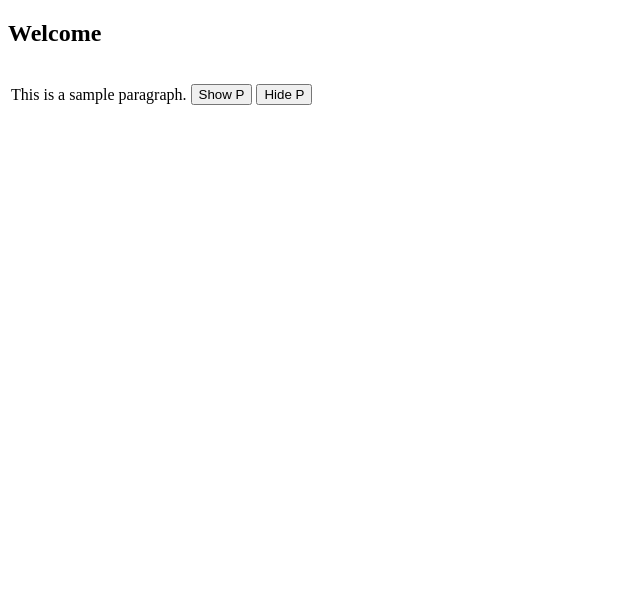
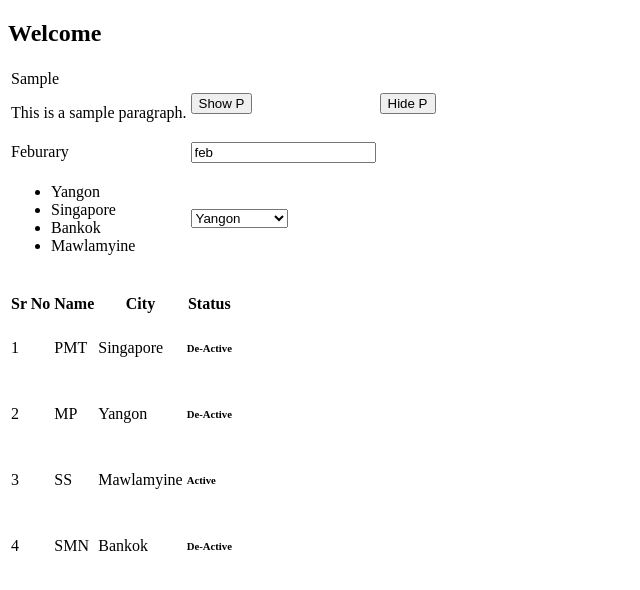
Before and after one commit to wahwahmayphu/angualr20-app, an Angular app in the folder angular20Tutorial/: page / in a window 1280 px wide. Shown: the top 590 px of the page, without its empty margins (0-640 px from the left). Built offline with nearby package versions, Linux system fonts and the light colour scheme.

Commit message:
add control flow statement @else if and @for

```diff
--- a/angular20Tutorial/src/app/components/control-flow/control-flow.html
+++ b/angular20Tutorial/src/app/components/control-flow/control-flow.html
@@ -3,8 +3,10 @@
       <td>
 
          @if( isParaVisible === true) {
+            <span>Sample</span>
             <p>This is a sample paragraph.</p>
          } @else {
+            <small>Small tag</small>
             <h3>isParaVisible has false value</h3>
          }
       </td>
@@ -19,4 +21,73 @@
 
 
    </tr>
+
+   <tr>
+      <td>
+         @if (startMonthName == 'jan') {
+            <span>January</span>
+         } @else if (startMonthName == 'feb') {
+            <span>Feburary</span>
+         }@else if (startMonthName == 'mar') {
+            <span>March</span>
+         }@else if (startMonthName == 'apr') {
+            <span>April</span>
+         }@else {
+            <span>Wrong Input</span>
+         }
+      </td>
+
+      <td>
+         <input type="text" [(ngModel)]="startMonthName">
+      </td>
+   </tr>
+
+   <tr>
+      <td>
+         <ul>
+            @for (item of cityList; track $index) {
+               <li>{{item}}</li>
+            }
+         </ul>
+      </td>
+
+      <td>
+         <select name="" id="">
+            @for (item of cityList; track $index) {
+               <option value="">{{item}}</option>
+            }
+         </select>
+      </td>
+   </tr>
 </table>
+
+<br>
+<table>
+   <thead>
+      <tr>
+         <th>Sr No</th>
+         <th>Name</th>
+         <th>City</th>
+         <th>Status</th>
+      </tr>
+   </thead>
+
+   <tbody>
+      @for (item of studentList; track $index) {
+         <tr>
+            <td>{{$index + 1}}</td>
+            <td>{{item.name}}</td>
+            <td>{{item.city}}</td>
+            <td>
+               @if (item.isActive == true) {
+                  <h6>Active</h6>
+
+               } @else {
+                  <h6>De-Active</h6>
+               }
+            </td>
+         </tr>
+      }
+
+   </tbody>
+</table>
--- a/angular20Tutorial/src/app/components/control-flow/control-flow.ts
+++ b/angular20Tutorial/src/app/components/control-flow/control-flow.ts
@@ -1,14 +1,26 @@
 import { Component } from '@angular/core';
+import { FormsModule } from '@angular/forms';
 
 @Component({
   selector: 'app-control-flow',
-  imports: [],
+  imports: [FormsModule],
   templateUrl: './control-flow.html',
   styleUrl: './control-flow.css'
 })
 export class ControlFlow {
 
   isParaVisible: boolean = true;
+
+  startMonthName: string = "feb";
+
+  cityList: string [] = ["Yangon", "Singapore", "Bankok", "Mawlamyine"]
+
+  studentList: any [] = [
+    {name:'PMT', city: 'Singapore', isActive: false},
+    {name:'MP', city: 'Yangon', isActive: false},
+    {name:'SS', city: 'Mawlamyine', isActive: true},
+    {name:'SMN', city: 'Bankok', isActive: false}
+  ]
 
   showP() {
     this.isParaVisible = true;
```
